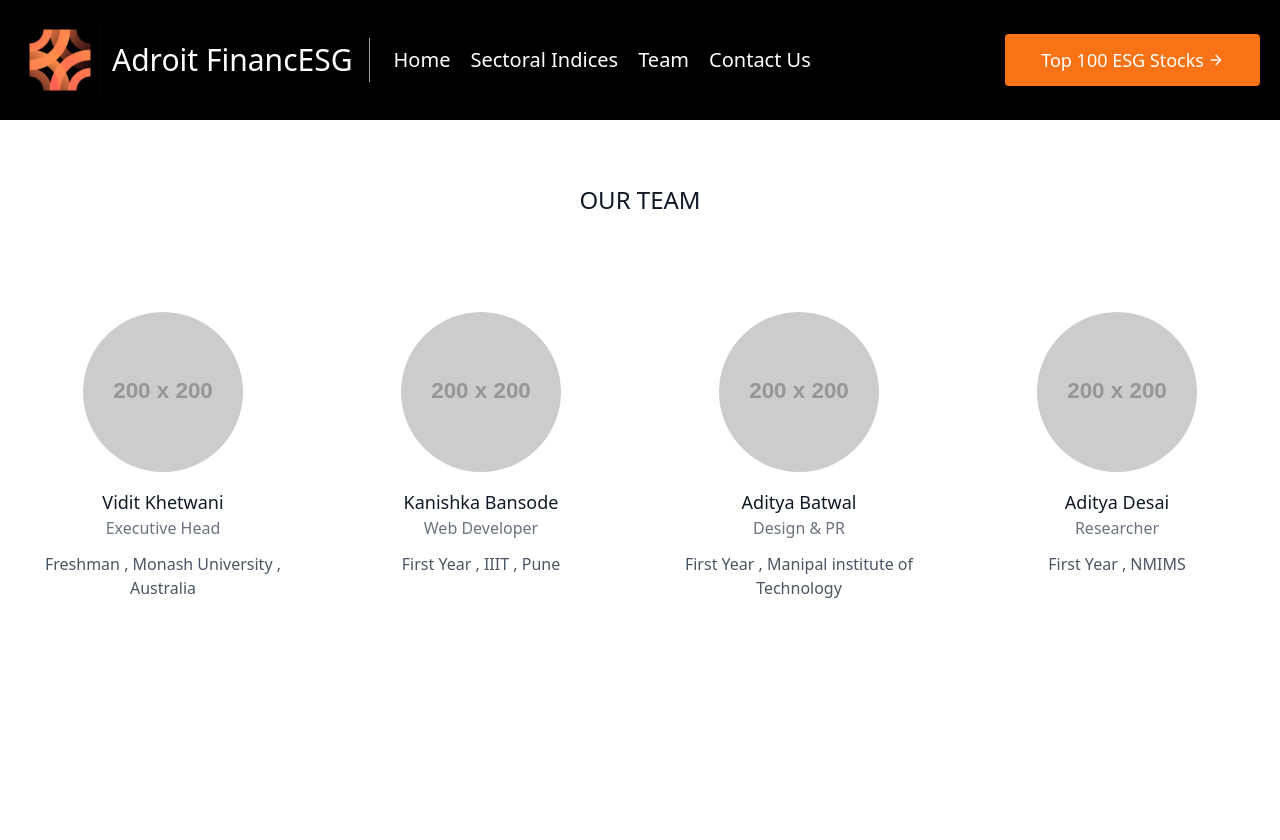
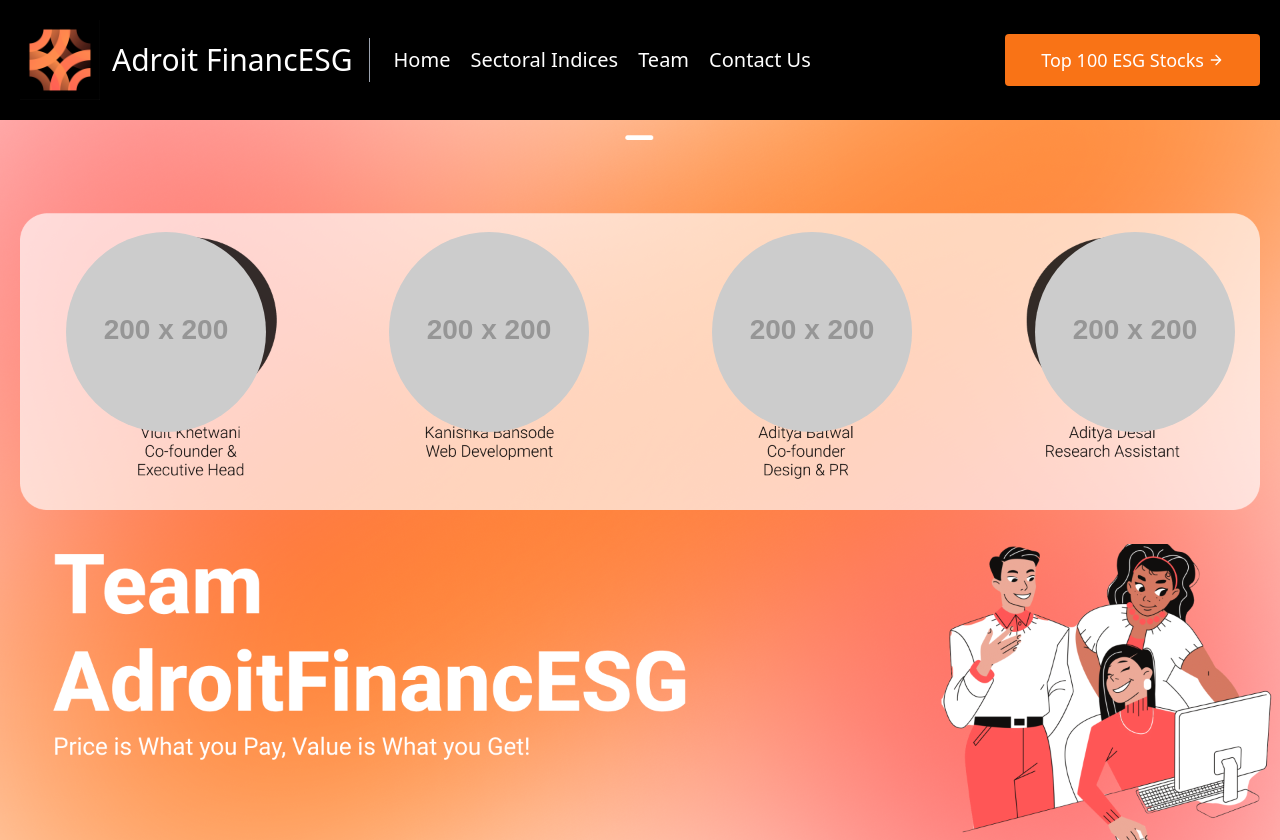
Before and after one commit to kb-0311/Adroit, a website: page src/team.html in a window 1280 px wide. Shown: the top 840 px of the page. Before the commit the page ends 800 px from the top, so only its background shows below. Drawn offline with nearby package versions, Linux system fonts and the light colour scheme; placeholder pictures from the web are drawn by us.

Commit message:
team page

```diff
--- a/src/team.html
+++ b/src/team.html
@@ -43,63 +43,50 @@
 
         </header>
     </section>
-    <section>
+    <section class="teamMembers" style="height: 118%;">
     <section class="text-gray-600 body-font">
-        <div class="container px-5 py-16 mx-auto">
-            <div class="flex flex-col text-center w-full mb-20">
-                <h1 class="text-2xl font-medium title-font mb-4 text-gray-900">OUR TEAM</h1>
+        <div class="container px-0 py-16 mx-auto">
+            <div class="flex flex-col text-center w-full mb-12">
+                <h1 class="text-2xl font-medium title-font mb-4 text-gray-900"></h1>
                 <p class="lg:w-2/3 mx-auto leading-relaxed text-base"></p>
             </div>
-            <div class="flex flex-wrap -m-4">
-                <div class="p-4 lg:w-1/4 md:w-1/2">
+            <div class="flex flex-wrap ml-1 -m-4">
+                <div class="p-0 lg:w-1/4 md:w-1/2">
                     <div class="h-full flex flex-col items-center text-center">
 
-                        <a href="https://www.linkedin.com/in/vidit-khetwani-a900401b9/" target="_blank"><img alt="team" class="flex-shrink-0 rounded-full w-full h-40 object-cover object-center mb-4" src="https://dummyimage.com/200x200"></a>
+                        <a href="https://www.linkedin.com/in/vidit-khetwani-a900401b9/" target="_blank"><img alt="team" class="flex-shrink-0 rounded-full w-full h-44 object-cover object-center mb-4" src="https://dummyimage.com/200x200"></a>
 
                         <div class="w-full">
-                            <h2 class="title-font font-medium text-lg text-gray-900">Vidit Khetwani</h2>
-                            <h3 class="text-gray-500 mb-3">Executive Head</h3>
-                            <p class="mb-4">Freshman , Monash University , Australia</p>
-                            <span class="inline-flex">
+
 
                   </span>
                         </div>
                     </div>
                 </div>
-                <div class="p-4 lg:w-1/4 md:w-1/2">
+                <div class="p-0 lg:w-1/4 md:w-1/2">
                     <div class="h-full flex flex-col items-center text-center">
-                        <a href="https://www.linkedin.com/in/kanishka-bansode-473952144/" target="_blank"><img alt="team" class="flex-shrink-0 rounded-full w-full h-40 object-cover object-center mb-4" src="https://dummyimage.com/200x200"></a>
+                        <a href="https://www.linkedin.com/in/kanishka-bansode-473952144/" target="_blank"><img alt="team" class="flex-shrink-0 rounded-full w-full h-44 object-cover object-center mb-4" src="https://dummyimage.com/200x200"></a>
                         <div class="w-full">
-                            <h2 class="title-font font-medium text-lg text-gray-900">Kanishka Bansode</h2>
-                            <h3 class="text-gray-500 mb-3">Web Developer</h3>
-                            <p class="mb-4">First Year , IIIT , Pune</p>
-                            <span class="inline-flex">
+
 
                   </span>
                         </div>
                     </div>
                 </div>
-                <div class="p-4 lg:w-1/4 md:w-1/2">
+                <div class="p-0 lg:w-1/4 md:w-1/2">
                     <div class="h-full flex flex-col items-center text-center">
-                        <a href="https://www.linkedin.com/in/aditya-batwal-bbb942216/" target="_blank"><img alt="team" class="flex-shrink-0 rounded-full w-full h-40 object-cover object-center mb-4" src="https://dummyimage.com/200x200"></a>
+                        <a href="https://www.linkedin.com/in/aditya-batwal-bbb942216/" target="_blank"><img alt="team" class="flex-shrink-0 rounded-full w-full h-44 object-cover object-center mb-4" src="https://dummyimage.com/200x200"></a>
                         <div class="w-full">
-                            <h2 class="title-font font-medium text-lg text-gray-900">Aditya Batwal</h2>
-                            <h3 class="text-gray-500 mb-3">Design & PR</h3>
-                            <p class="mb-4">First Year , Manipal institute of Technology</p>
-                            <span class="inline-flex">
 
                   </span>
                         </div>
                     </div>
                 </div>
-                <div class="p-4 lg:w-1/4 md:w-1/2">
+                <div class="p-0 lg:w-1/4 md:w-1/2">
                     <div class="h-full flex flex-col items-center text-center">
-                        <a href="https://www.linkedin.com/in/aditya-desai-3a3698142/?originalSubdomain=in" target="_blank"><img alt="team" class="flex-shrink-0 rounded-full w-full h-40 object-cover object-center mb-4" src="https://dummyimage.com/200x200"></a>
+                        <a href="https://www.linkedin.com/in/aditya-desai-3a3698142/?originalSubdomain=in" target="_blank"><img alt="team" class="flex-shrink-0 rounded-full w-full h-44 object-cover object-center mb-4" src="https://dummyimage.com/200x200"></a>
                         <div class="w-full">
-                            <h2 class="title-font font-medium text-lg text-gray-900">Aditya Desai</h2>
-                            <h3 class="text-gray-500 mb-3">Researcher</h3>
-                            <p class="mb-4">First Year , NMIMS</p>
-                            <span class="inline-flex">
+
 
                   </span>
                         </div>
```
Also changed, not shown: src/images/teams_page.png (added), src/styles.css.
